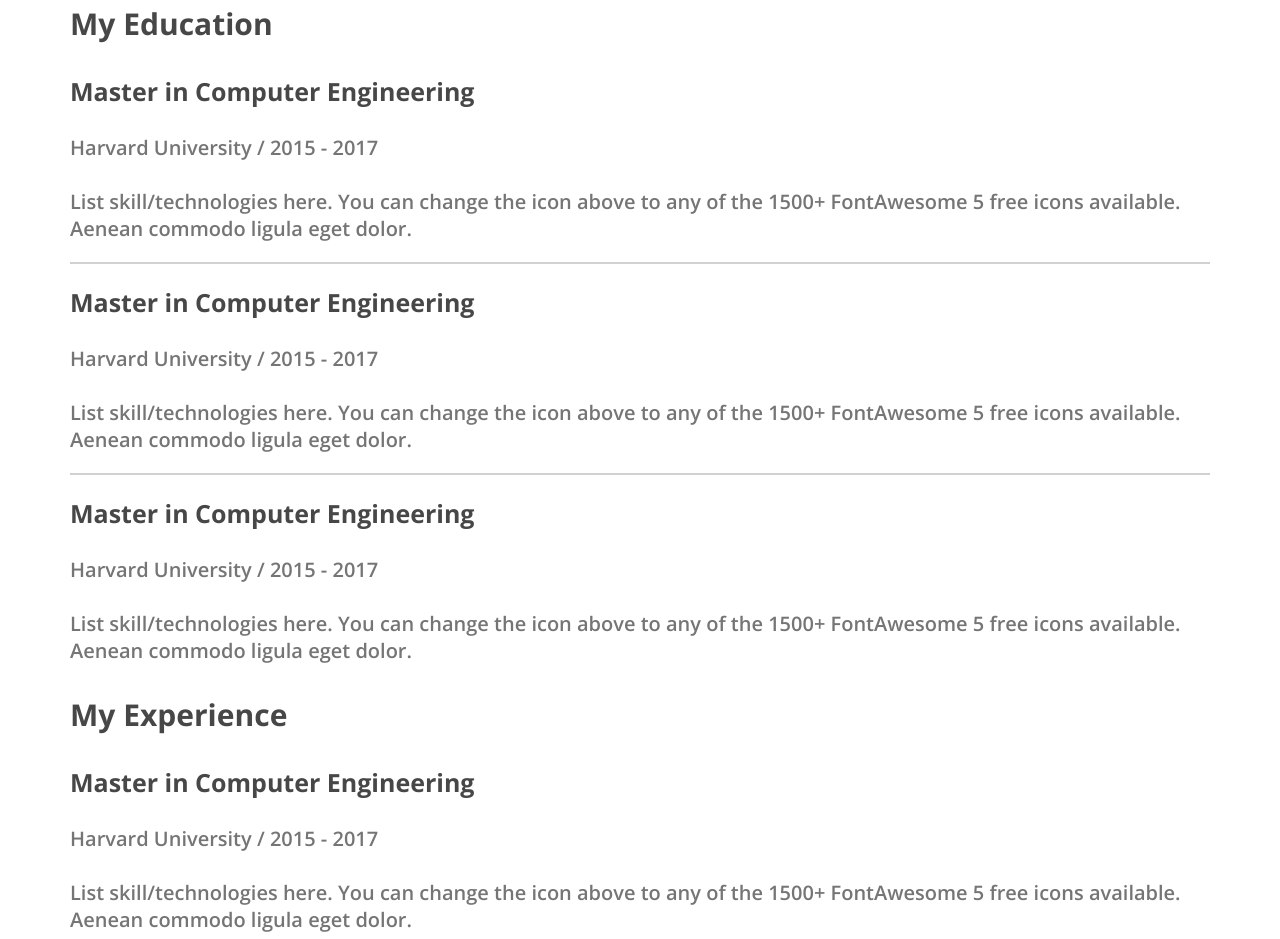
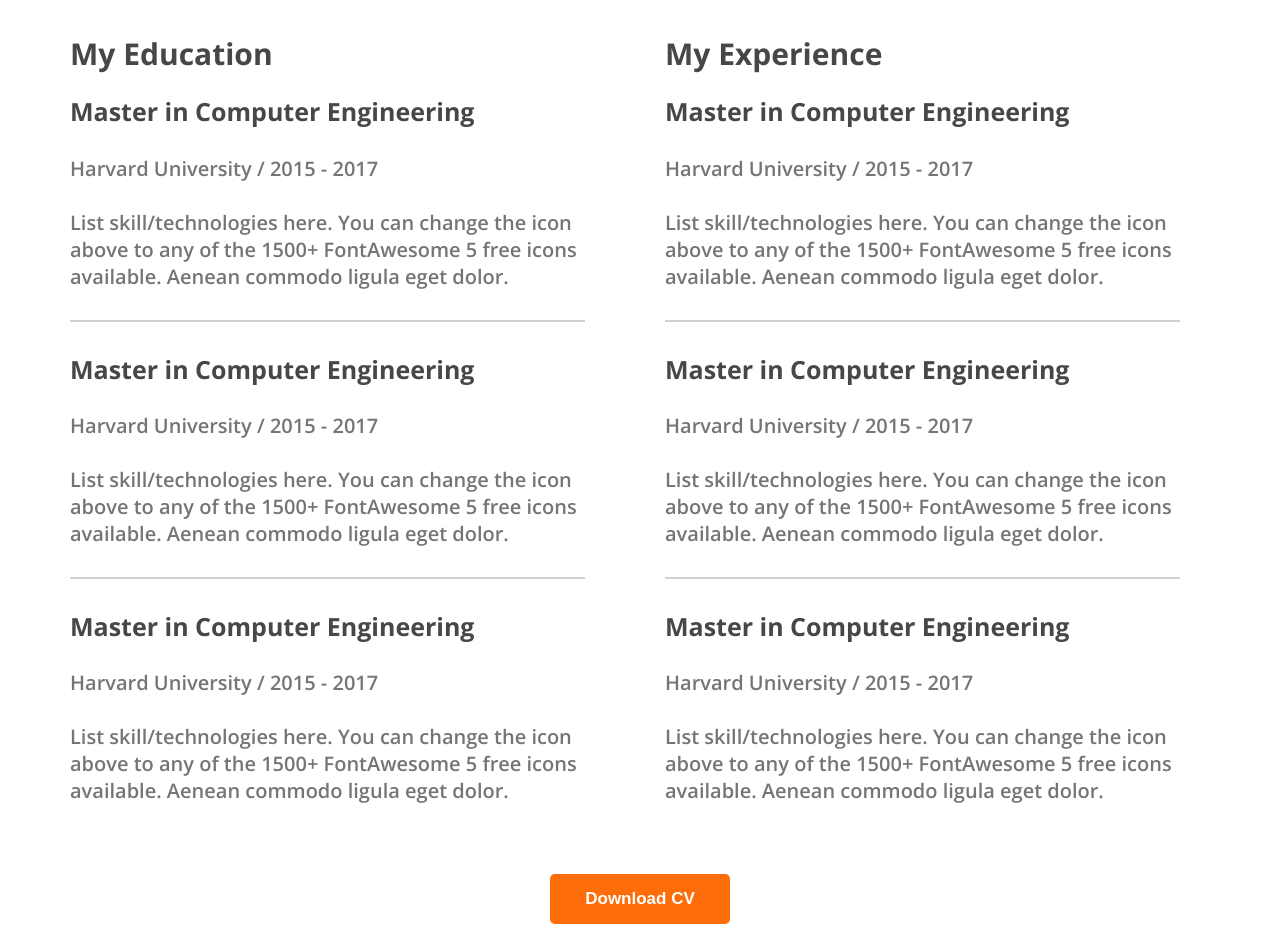
Before and after one commit to Rayhan-Rony/web-developer-portfolio, a plain HTML site: page index.html in a window 1280 px wide. Shown: the part 2381-3320 px from the top of the page. Drawn offline with nearby package versions, Linux system fonts and the light colour scheme.

Commit message:
finished the resume section

```diff
--- a/index.html
+++ b/index.html
@@ -168,6 +168,9 @@
                     </div>
                 </div>
             </div>
+            <div class="download-cv">
+                <button class="btn-primary">Download CV</button>
+            </div>
         </section>
     </main>
     <footer>
--- a/styles/developer.css
+++ b/styles/developer.css
@@ -164,10 +164,16 @@ main section {
 
 
 /* Resume section styles */
+.resume-container {
+    display: flex;
+    gap: 50px;
+}
+
 .resume-column-title {
     color: #474747;
     font-weight: 700;
     font-size: 30px;
+    margin-bottom: 10px;
 
 }
 
@@ -196,4 +202,10 @@ main section {
 
 hr {
     border: 1px solid #D1D1D1;
+    margin: 30px 30px 30px 0;
 }
+
+.download-cv {
+    text-align: center;
+    margin-top: 50px;
+}
```
